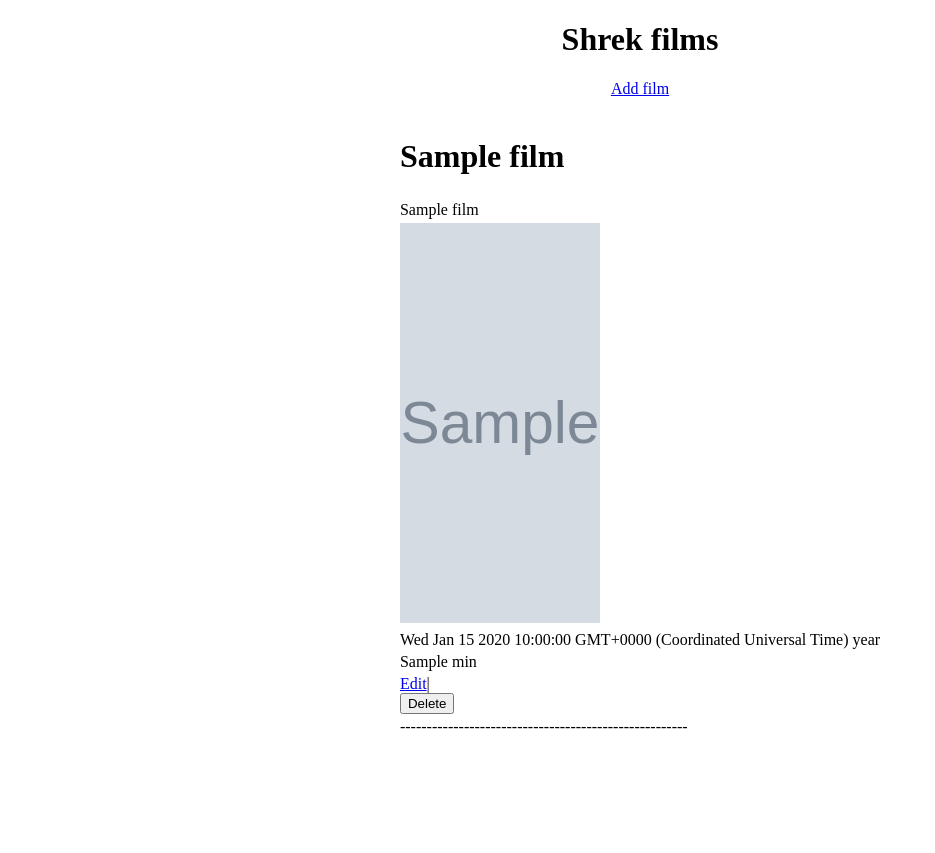
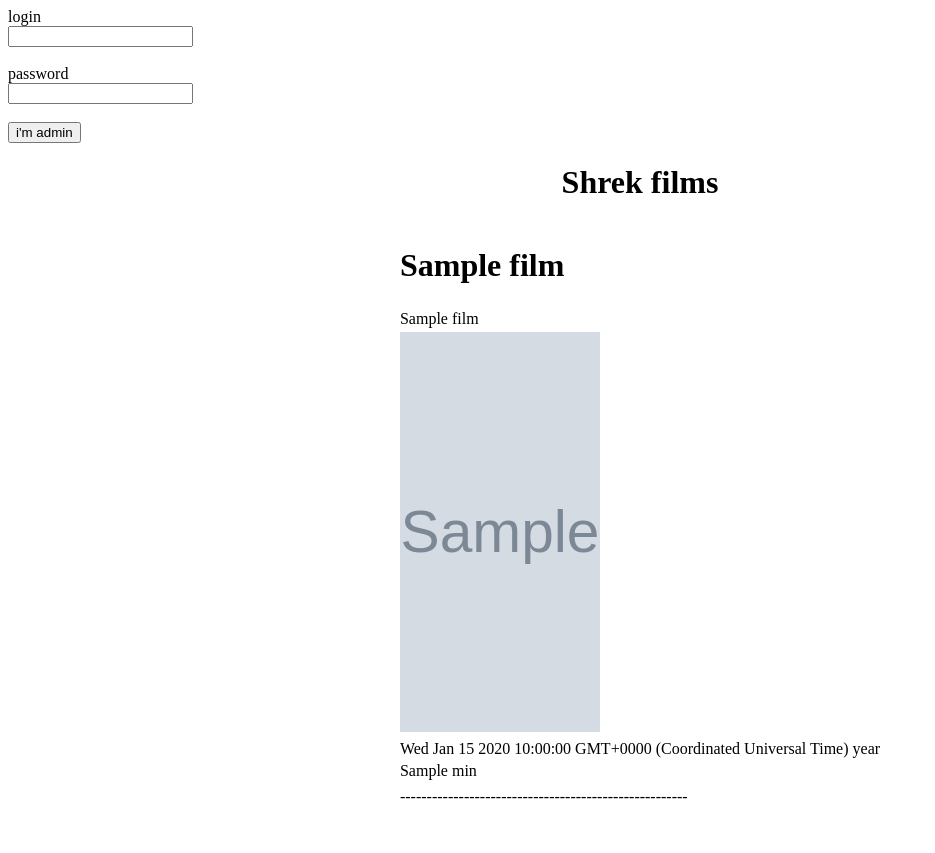
Before and after one commit to IvanMurzin/Shrek_Information_Service, a Node server app: page / in a window 1280 px wide. Shown: the whole page, without its empty margins (0-935 px from the left). Before the commit the page ends 729 px from the top, so only its background shows below. Run offline with Node 20, Linux system fonts and the light colour scheme; tables that the repository leaves empty or names only in its code hold one stand-in row (values such as "Sample post"); grey boxes marked "Sample" are stand-in pictures.

Commit message:
admin usage with crutch

```diff
--- a/app.js
+++ b/app.js
@@ -4,6 +4,9 @@ const express = require("express");
 const bodyParser = require("body-parser");
 const path = require('path');
 const app = express();
+
+// костыль :С
+isAdmin = false
 
 // использование static директорий
 app.set('views', path.join(__dirname, 'views'));
@@ -28,10 +31,24 @@ app.set("view engine", "hbs");
 app.get("/", function (req, res) {
   pool.query("SELECT * FROM films", function (err, data) {
     if (err) return console.log(err);
+    // костыль :С
+    data.forEach(element => {
+      element.admin=isAdmin
+    });
     res.render("index.hbs", {
-      films: data,
+      admin : isAdmin,
+      films: data
     });
   });
+});
+
+// пытаемся получить админку, безусловно, очень костыльно
+app.post("/login", urlencodedParser, function (req, res) {
+  const login = req.body.login
+  const password = req.body.password
+  if(login == "Shrek"&& password == "forever") isAdmin = true
+  else isAdmin = false
+  res.redirect("/")
 });
 
 // получаем имя фильма, информацию о котором нужно вывести
@@ -43,7 +60,16 @@ app.get("/info/:film_name", function (req, res) {
       if (err) return console.log(err);
       pool.query("SELECT * FROM localizers WHERE film_name=?", [film_name], function (err, localizers_data) {
         if (err) return console.log(err);
+        // костыль :С
+        actors_data.forEach(element => {
+          element.admin=isAdmin
+        });
+        // костыль :С
+        localizers_data.forEach(element => {
+          element.admin=isAdmin
+        });
         res.render("information.hbs", {
+          admin: isAdmin,
           films: film_data[0],
           actors: actors_data,
           localizers: localizers_data
--- a/views/index.hbs
+++ b/views/index.hbs
@@ -8,8 +8,20 @@
 </head>
 
 <body>
+
+    <form method="POST" action="/login">
+        <label>login</label><br>
+        <input name="login" class="field"/><br><br>
+        <label>password</label><br>
+        <input name="password" class="field"/><br><br>
+        <input type="submit" value="i'm admin"/>
+    </form>
+
+
     <h1 align="center">Shrek films</h1>
+    {{#if admin}}
     <p align="center"><a href="/create">Add film</a></p>
+    {{/if}}
     {{#each films}}
     <table align="center">
         <tr><td><h1>{{this.film_name}}</h1></td></tr>
@@ -29,10 +41,12 @@
             <td>{{this.film_duration}} min</td>
         </tr>
         <td>
+            {{#if this.admin}}
             <a href="/edit/{{this.film_name}}">Edit</a>|
             <form action="delete/{{this.film_name}}" method="POST">
                 <input type="submit" value="Delete" />
             </form>
+            {{/if}}
         </td>
         </tr>
         <td>------------------------------------------------------<br><br><br></td>
```
Also changed, not shown: views/information.hbs (+10 -0 lines).
